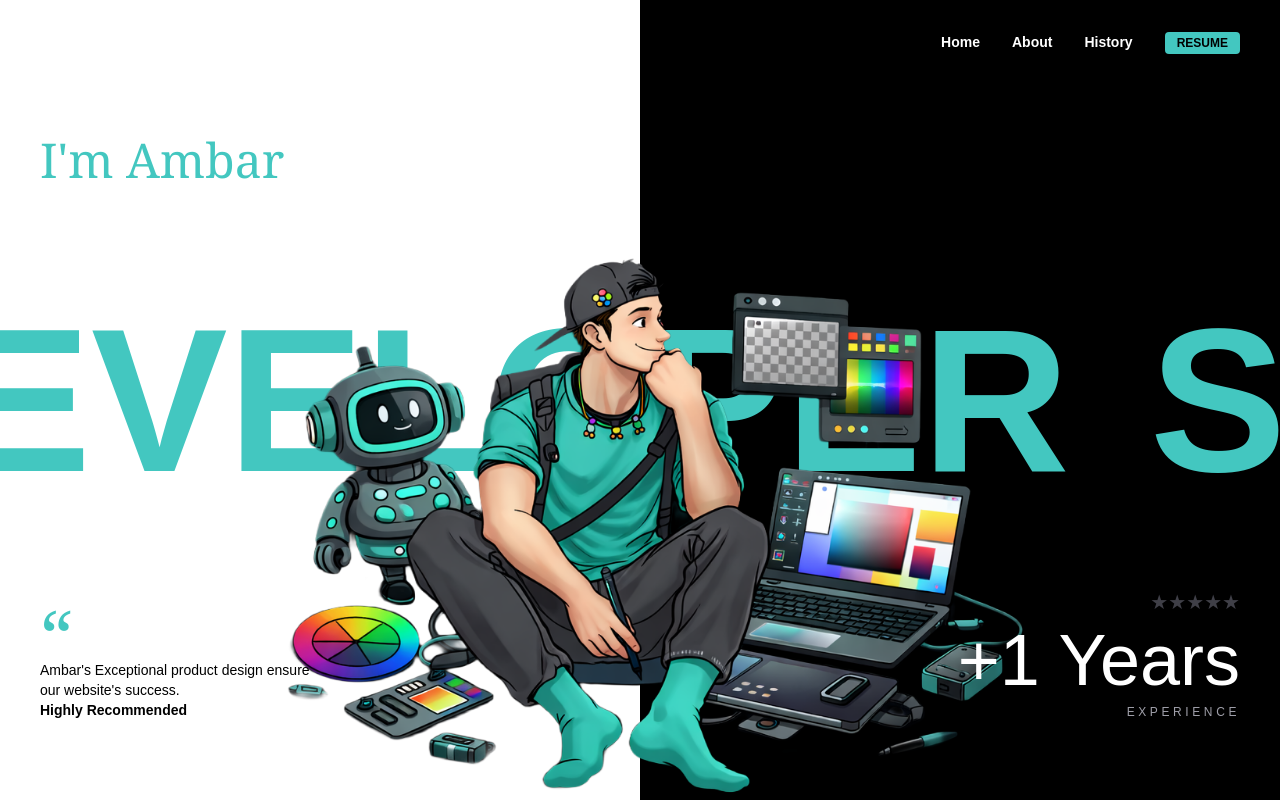
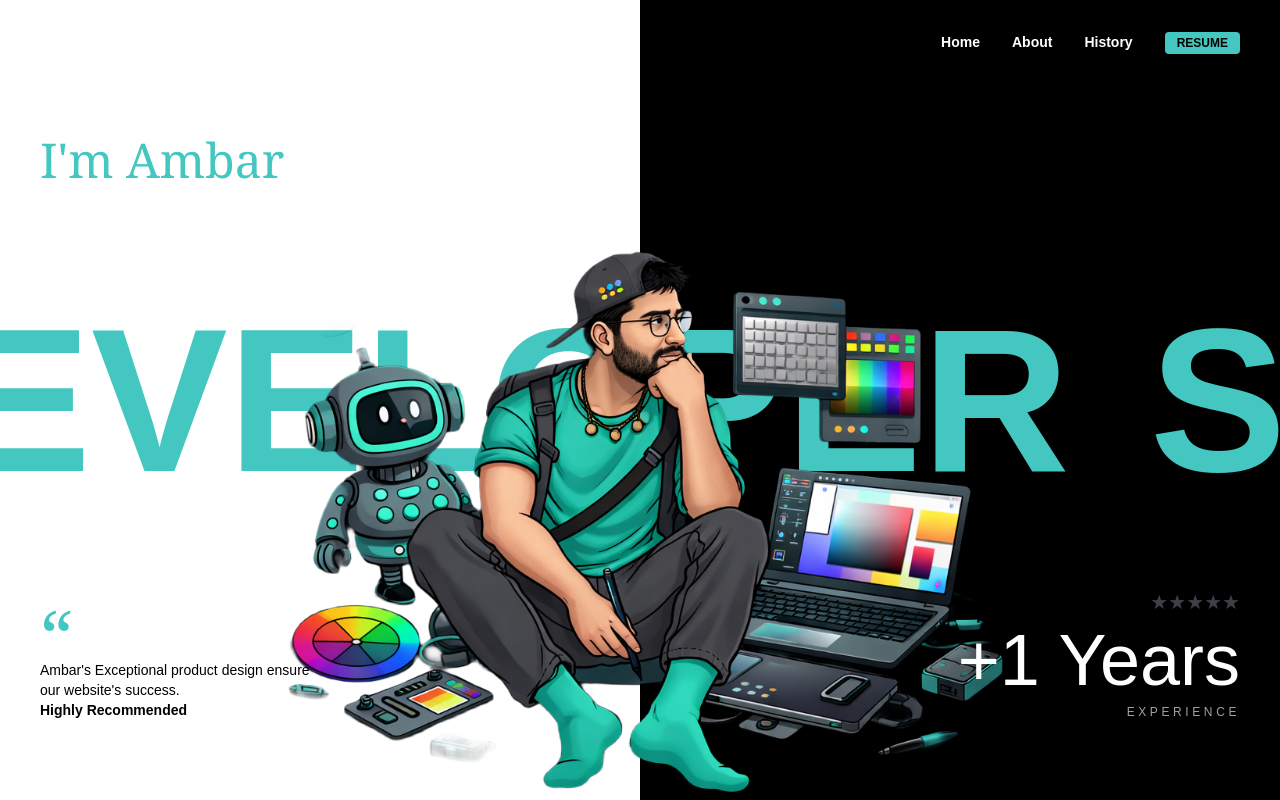
Before and after one commit to ambarmishraa/Portfolio-NextJs, a Next.js app in the folder portfolio/: page / in a window 1280 px wide. Built offline with nearby package versions, Linux system fonts and the light colour scheme.

Commit message:
face photo updated

```diff
--- a/portfolio/components/hero/Hero.tsx
+++ b/portfolio/components/hero/Hero.tsx
@@ -66,7 +66,7 @@ const Hero = () => {
       >
         <div className="relative w-full h-screen max-w-full mx-auto">
           <Image
-            src="/ambar-update.png"
+            src="/my-photo.png"
             alt="Amandeep Illustration"
             fill
             className="object-contain"
--- a/portfolio/components/hero/HeroOne.tsx
+++ b/portfolio/components/hero/HeroOne.tsx
@@ -31,7 +31,7 @@ const HeroOne = () => {
       >
         <div className="relative w-full h-screen max-w-full mx-auto">
           <Image
-            src="/ambar-update.png"
+            src="/my-photo.png"
             alt="Amandeep Illustration"
             fill
             className="object-contain"
--- a/portfolio/components/hero/HeroTwo.tsx
+++ b/portfolio/components/hero/HeroTwo.tsx
@@ -31,7 +31,7 @@ const HeroTwo = () => {
       >
         <div className="relative w-full h-screen max-w-full mx-auto">
           <Image
-            src="/ambar-update.png"
+            src="/my-photo.png"
             alt="Amandeep Illustration"
             fill
             className="object-contain"
```
Also changed, not shown: portfolio/public/my-photo.png (added).
